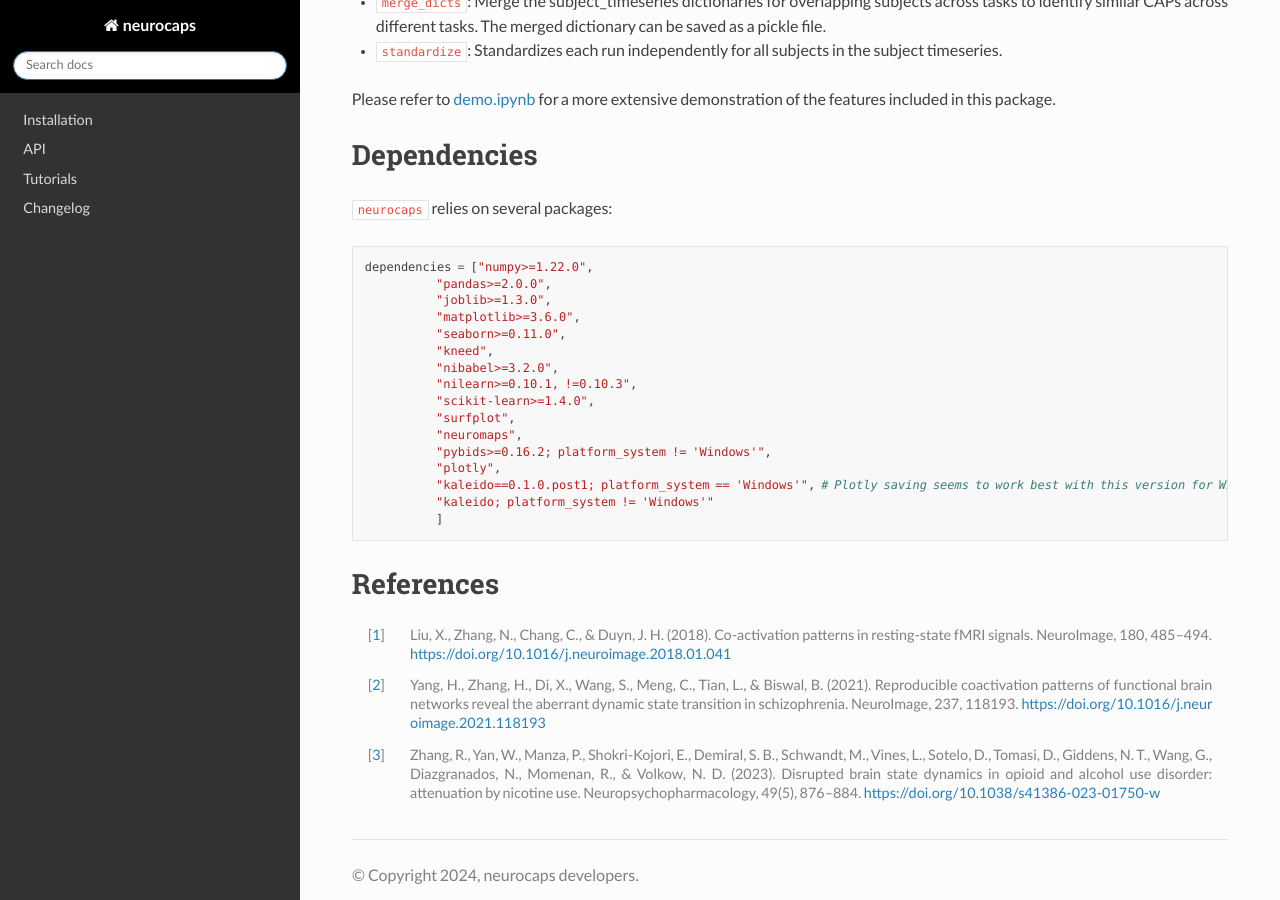
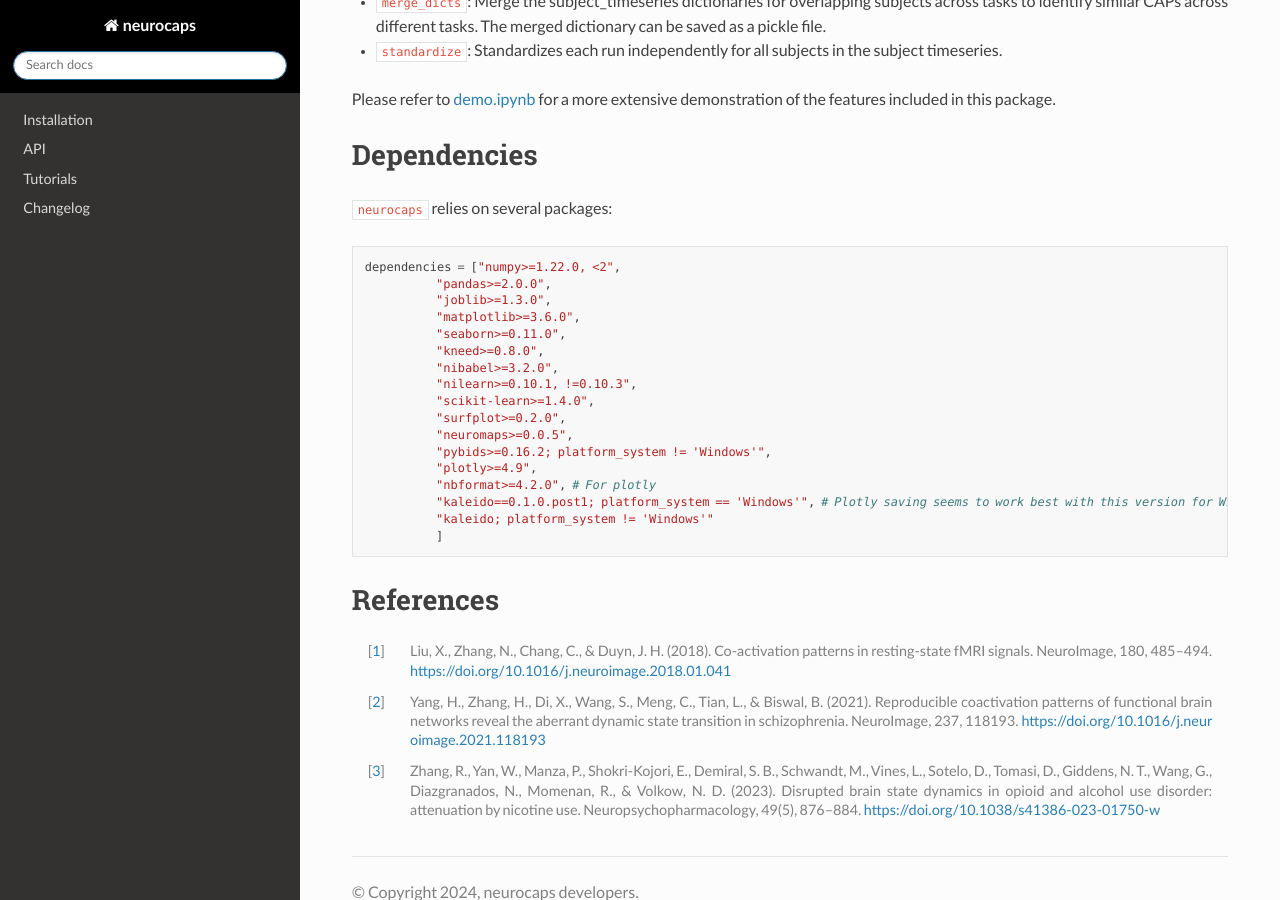
Before and after one commit to donishadsmith/neurocaps, a Sphinx documentation site: the page built from docs/introduction.rst, in a window 1280 px wide and 900 px high, scrolled down 3929 px. Built offline with Sphinx 7.4.7 and the Read the Docs theme 2.0.0, drawn with Linux system fonts in a browser that asks for light colours.

Commit message:
update docs

```diff
--- a/docs/conf.py
+++ b/docs/conf.py
@@ -21,7 +21,7 @@ copyright = '2024, neurocaps developers'
 author = 'Donisha Smith'
 
 # The full version, including alpha/beta/rc tags
-release = '0.10.0.post1'
+release = '0.10.0.post2'
 
 # -- General configuration ---------------------------------------------------
 
@@ -37,7 +37,8 @@ extensions = [
     'sphinx.ext.napoleon',
     'sphinx.ext.viewcode',
     'sphinx_rtd_theme',
-    "myst_parser"
+    "myst_parser",
+    'sphinx_gallery.load_style'
 ]
 
 # Generate the API documentation when building
--- a/docs/introduction.rst
+++ b/docs/introduction.rst
@@ -171,19 +171,20 @@ Dependencies
 
 ::
 
-    dependencies = ["numpy>=1.22.0",
+    dependencies = ["numpy>=1.22.0, <2",
                 "pandas>=2.0.0",
                 "joblib>=1.3.0",
                 "matplotlib>=3.6.0",
                 "seaborn>=0.11.0",
-                "kneed",
+                "kneed>=0.8.0",
                 "nibabel>=3.2.0",
                 "nilearn>=0.10.1, !=0.10.3",
                 "scikit-learn>=1.4.0",
-                "surfplot",
-                "neuromaps",
+                "surfplot>=0.2.0",
+                "neuromaps>=0.0.5",
                 "pybids>=0.16.2; platform_system != 'Windows'",
-                "plotly",
+                "plotly>=4.9",
+                "nbformat>=4.2.0", # For plotly
                 "kaleido==0.1.0.post1; platform_system == 'Windows'", # Plotly saving seems to work best with this version for Windows
                 "kaleido; platform_system != 'Windows'"
                 ]
--- a/docs/requirements.txt
+++ b/docs/requirements.txt
@@ -1,4 +1,5 @@
 sphinx
+sphinx-gallery
 sphinx_rtd_theme
 myst_parser
 neurocaps
```
